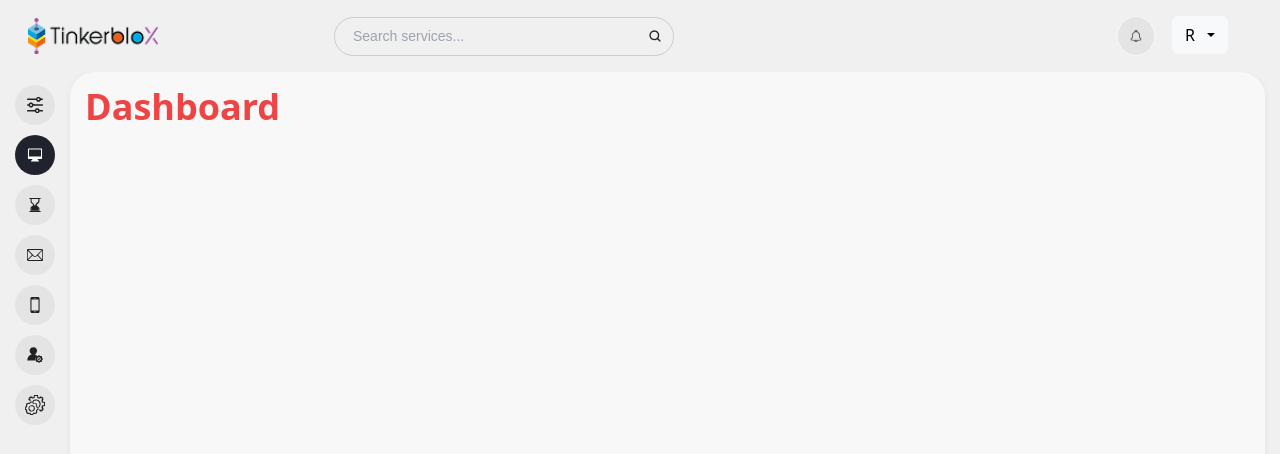
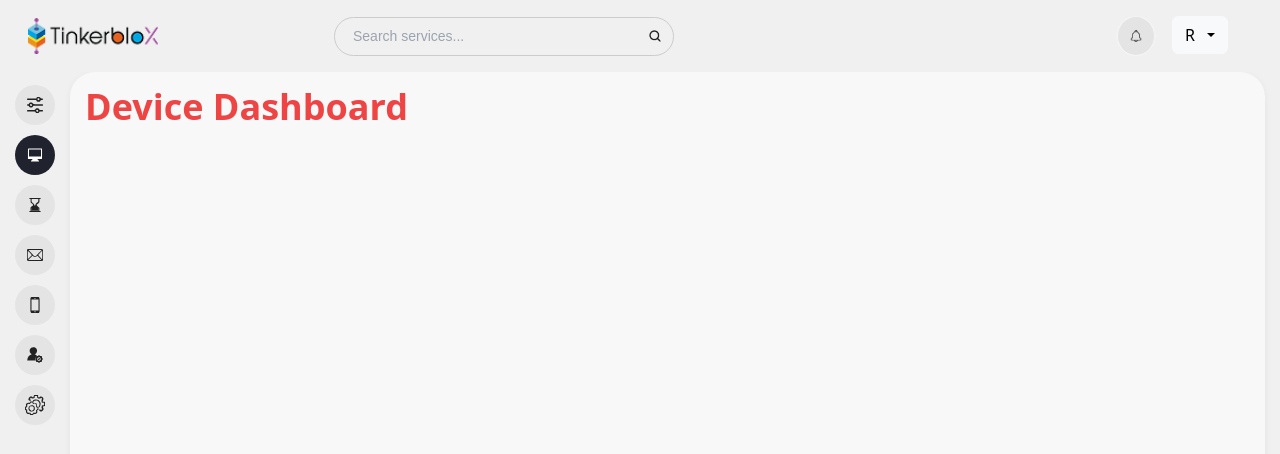
Before and after one commit to Rakesh-kumar651/react_TBR, a React (Vite) app: page / in a window 1280 px wide. Shown: the top 454 px of the page. Built offline with nearby package versions, Linux system fonts and the light colour scheme.

Commit message:
dashboard

```diff
--- a/src/pages/Dashboard.jsx
+++ b/src/pages/Dashboard.jsx
@@ -2,7 +2,7 @@ import React from 'react'
 
 const Dashboard = () => {
   return (
-    <div className='text-4xl font-bold text-red-500'>Dashboard</div>
+    <div className='text-4xl font-bold text-red-500'>Device Dashboard</div>
   )
 }
 
```
